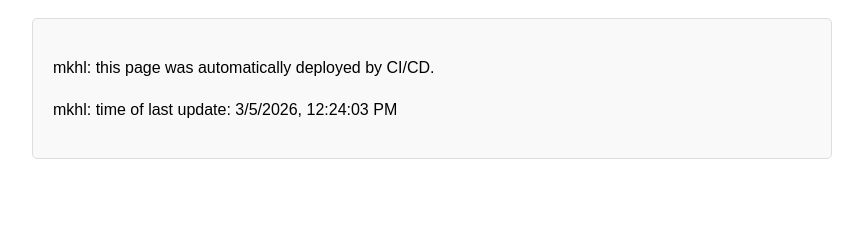
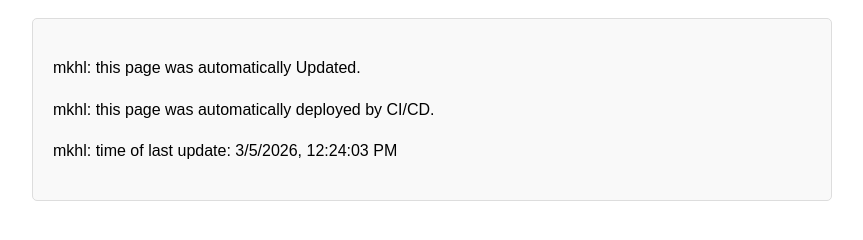
Before and after one commit to mykolakhekalo-creator/mkhl_test_CICD, a plain HTML site: page index.html in a window 1280 px wide. Shown: the part 96-336 px from the top of the page, without its empty margins (208-1071 px from the left). Drawn offline with Linux system fonts and the light colour scheme.

Commit message:
Add message about automatic page update

```diff
--- a/index.html
+++ b/index.html
@@ -24,6 +24,7 @@
 <body>
     <h1>mkhl test new html CI/CD!</h1>
     <div class="container">
+        <p>mkhl: this page was automatically Updated.</p>
         <p>mkhl: this page was automatically deployed by CI/CD.</p>
         <p>mkhl: time of last update: <span id="timestamp"></span></p>
     </div>
```
